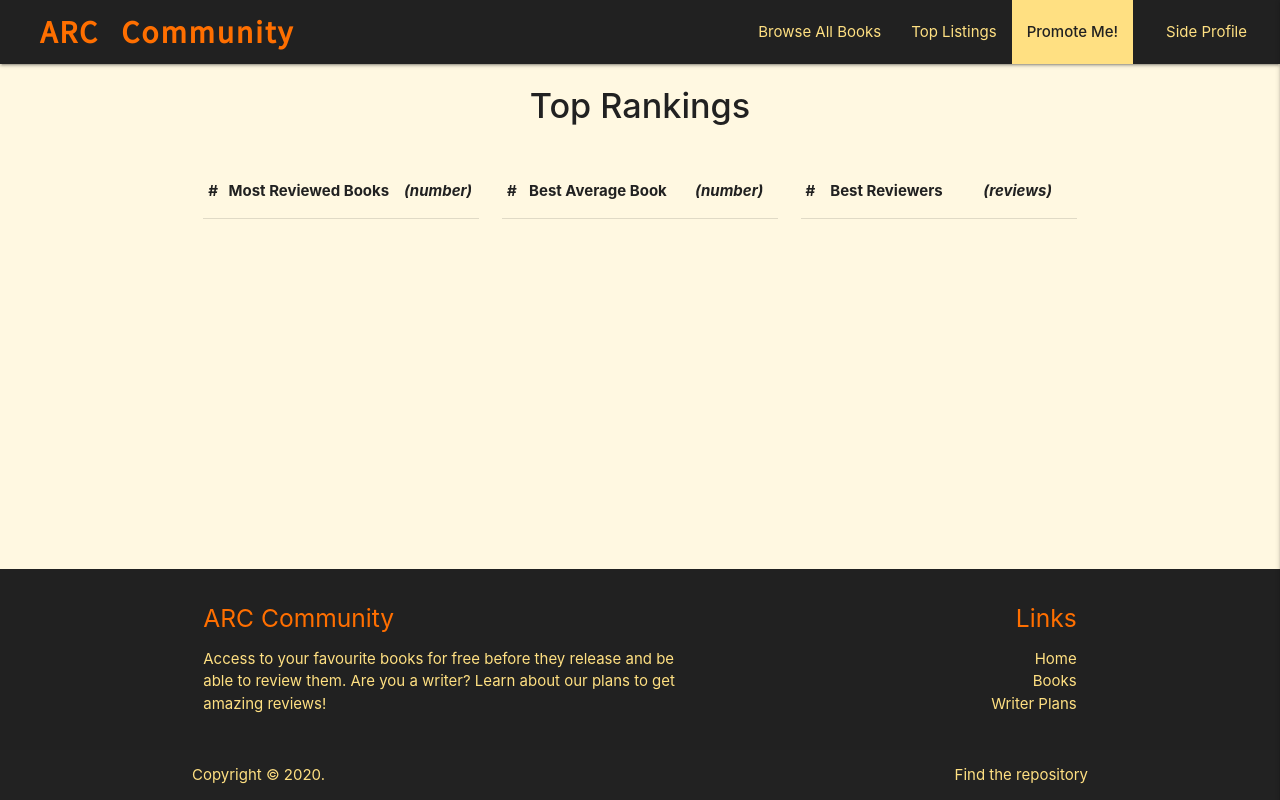
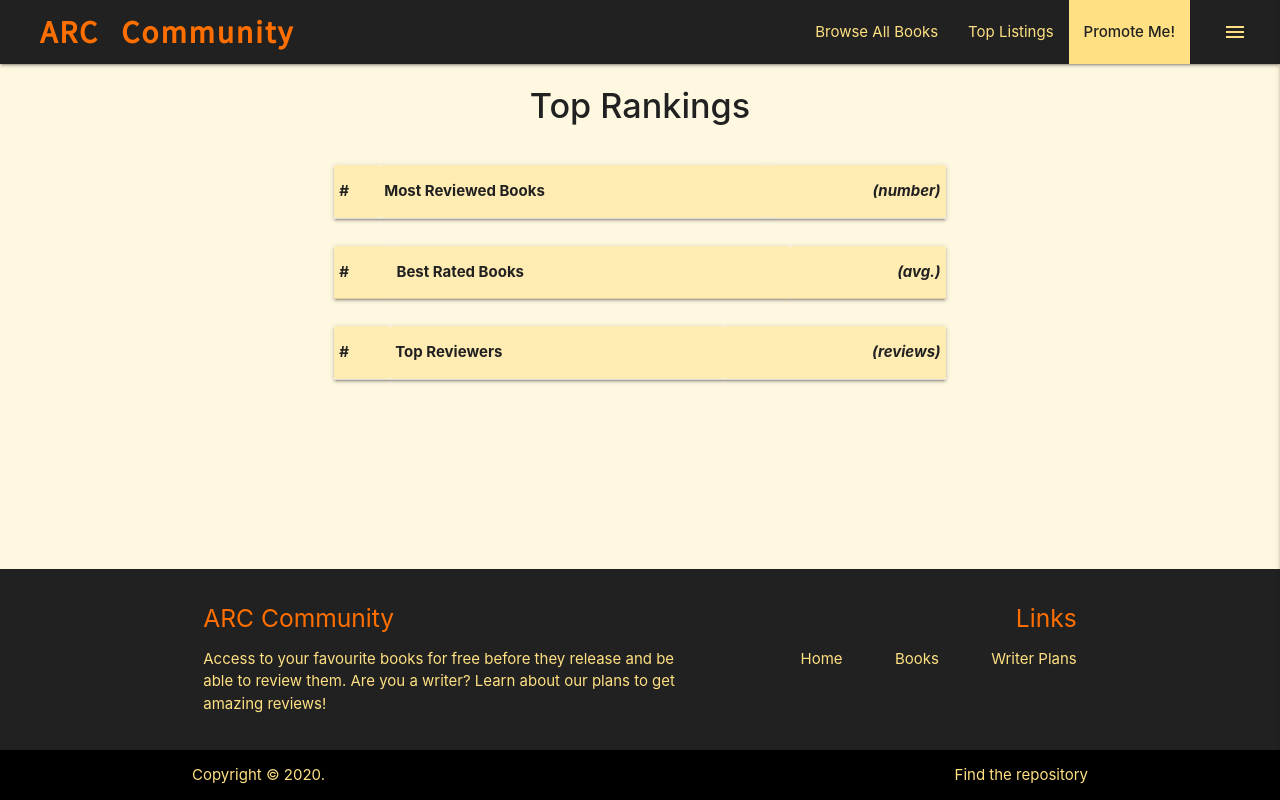
Before and after one commit to CruzZFire/ARC_Django_MS4, a Django app: page /rankings/ in a window 1280 px wide. Run offline with Django 3.2, Linux system fonts and the light colour scheme; the visitor is signed in with stand-in values (Sample User, id 1); data comes from the database, SQL or seed files in the repository; data that the repository does not hold is empty; parts of the project's set-up code (start-up, migrations or seed data) failed here and were passed over; some libraries are stand-ins or nearby versions.

Commit message:
Visual style changes in templates, bg colors and hover effects

```diff
--- a/home/templates/home/rankings.html
+++ b/home/templates/home/rankings.html
@@ -11,65 +11,65 @@
     </div>
     <!-- Ranks Display -->
     <div class="row mb-0 pb-3">
-		<div class="col s12 l4 mt-3">
-			<!-- Book Reviews -->
-			<table>
-				<tr>
+		<!-- Book Reviews -->
+		<div class="col s12 mt-3">
+			<table class="container highlight z-depth-1 grey lighten-5">
+				<tr class="amber lighten-4">
 					<th>#</th>
 					<th>Most Reviewed Books</th>
-					<th><em>(number)</em></th>
+					<th class="right-align"><em>(number)</em></th>
 				</tr>
 				{% for book in top_rw_book %}
 				<tr>
 					<td>{{ forloop.counter }}</td>
-					<td>
+					<td class="hover-effect-button">
 						<a class="grey-text text-darken-4" href="{% url 'book_detail' book.book_id %}">
 							{{ book.title }}
 						</a>
 					</td>
-					<td class="center-align">{{ book.ratings_count }}</td>
+					<td class="right-align">{{ book.ratings_count }}</td>
 				</tr>
 				{% endfor %}
 			</table>
 		</div>
-		<div class="col s12 l4 mt-3">
-			<!-- Book Average -->
-			<table>
-				<tr>
+		<!-- Book Average -->
+		<div class="col s12 mt-3">
+			<table class="container highlight z-depth-1 grey lighten-5">
+				<tr class="amber lighten-4">
 					<th>#</th>
-					<th>Best Average Book</th>
-					<th><em>(number)</em></th>
+					<th>Best Rated Books</th>
+					<th class="right-align"><em>(avg.)</em></th>
 				</tr>
 				{% for book in top_avg_book %}
 				<tr>
 					<td>{{ forloop.counter }}</td>
-					<td>
+					<td class="hover-effect-button">
 						<a class="grey-text text-darken-4" href="{% url 'book_detail' book.book_id %}">
 							{{ book.title }}
 						</a>
 					</td>
-					<td class="center-align">{{ book.average_rating }}</td>
+					<td class="right-align">{{ book.average_rating }}</td>
 				</tr>
 				{% endfor %}
 			</table>
 		</div>
-		<div class="col s12 l4 mt-3">
-			<!-- User Reviews -->
-			<table>
-				<tr>
+		<!-- User Reviews -->
+		<div class="col s12 mt-3">
+			<table class="container highlight z-depth-1 grey lighten-5">
+				<tr class="amber lighten-4">
 					<th>#</th>
-					<th>Best Reviewers</th>
-					<th><em>(reviews)</em></th>
+					<th>Top Reviewers</th>
+					<th class="right-align"><em>(reviews)</em></th>
 				</tr>
 				{% for profile in rw_user %}
 				<tr>
 					<td>{{ forloop.counter }}</td>
-					<td>
+					<td class="hover-effect-button">
 						<a class="grey-text text-darken-4" href="{% url 'user_reviews' profile.user__username %}">
 							{{ profile.user__username }}
 						</a>
 					</td>
-					<td class="center-align">{{ profile.count }}</td>
+					<td class="right-align">{{ profile.count }}</td>
 				</tr>
 				{% endfor %}
 			</table>
--- a/static/css/base.css
+++ b/static/css/base.css
@@ -124,11 +138,19 @@ form a {
 
 .slogan-cta-distributor {
     margin: 0;
+    padding: 20px;
     width: 100%;
 }
 
 .feats-container {
     width: 90%;
+}
+
+/* Footer */
+
+.page-footer ul {
+    display: flex;
+    justify-content: space-between;
 }
 
 /* Books */
--- a/templates/allauth/account/base.html
+++ b/templates/allauth/account/base.html
@@ -1,6 +1,6 @@
 {% extends "base.html" %}
 {% block content %}
-<div class="container mb-3 grey-text text-darken-4">
+<div class="container mt-3 mb-3 p-2 grey-text text-darken-4 z-depth-3 grey lighten-5 allauth-container">
     {% block auth_content %}
 
     {% endblock %}
--- a/templates/allauth/account/logout.html
+++ b/templates/allauth/account/logout.html
@@ -16,6 +16,4 @@
   {% endif %}
   <button class="waves-effect waves-light btn-small grey darken-4 amber-text text-lighten-3" type="submit">{% trans 'Sign Out' %}</button>
 </form>
-
-
 {% endblock %}
--- a/templates/base.html
+++ b/templates/base.html
@@ -38,10 +38,10 @@
             <div class="nav-wrapper">
                 <a href="{% url 'home' %}" class="brand-logo amber-text text-darken-4 center-align sans-pro-font">ARC Community</a>
                 <ul class="right hide-on-med-and-down">
-                    <li>
+                    <li class="hover-effect-button">
                         <a href="{% url 'all_books' %}" class="amber-text text-lighten-3">Browse All Books</a>
                     </li>
-                    <li>
+                    <li class="hover-effect-button">
                         <a href="{% url 'rankings' %}" class="amber-text text-lighten-3">Top Listings</a>
                     </li>
                     <li class="amber lighten-3">
@@ -50,7 +50,9 @@
                     <!-- SideNav Trigger -->
                     <li>
                         {% if user.is_authenticated %}
-                        <a class="sidenav-trigger show-on-large amber-text text-lighten-3" href="#" data-target="slide-out">Side Profile</a>
+                        <a class="sidenav-trigger show-on-large amber-text text-lighten-3" href="#" data-target="slide-out">
+                            <i class="material-icons amber-text text-lighten-3">menu</i>
+                        </a>
                         {% else %}
                         <a class="sidenav-trigger show-on-large amber-text text-lighten-3" href="#" data-target="slide-out">SignIn/Up</a>
                         {% endif %}
@@ -111,7 +113,7 @@
                     Top Listings
                 </a>
             </li>
-            <li>
+            <li class="hover-effect-button">
                 <a class="waves-effect grey darken-4 amber-text text-lighten-3 sans-pro-font" href="{% url 'subscriptions' %}">
                     <strong>Promote Me!</strong>
                 </a>
@@ -189,7 +191,7 @@
                 </div>
             </div>
         </div>
-        <div class="footer-copyright">
+        <div class="footer-copyright black">
             <div class="container amber-text text-lighten-3">
                 Copyright &copy; 2020.
                 <a class="right amber-text text-lighten-3" href="https://github.com/CruzZFire/ARC_Django_MS4" target="_blank">Find the repository</a>
```
Also changed, not shown: other parts of static/css/base.css (+45 -0 lines), books/templates/books/book_detail.html (+11 -12 lines), home/templates/home/index.html (+11 -11 lines), profiles/templates/profiles/edit_profile.html (+8 -6 lines), profiles/templates/profiles/profile.html (+9 -10 lines), profiles/templates/profiles/user_books.html (+4 -4 lines), reviews/templates/reviews/book_reviews.html (+6 -6 lines), reviews/templates/reviews/user_reviews.html (+4 -4 lines).
